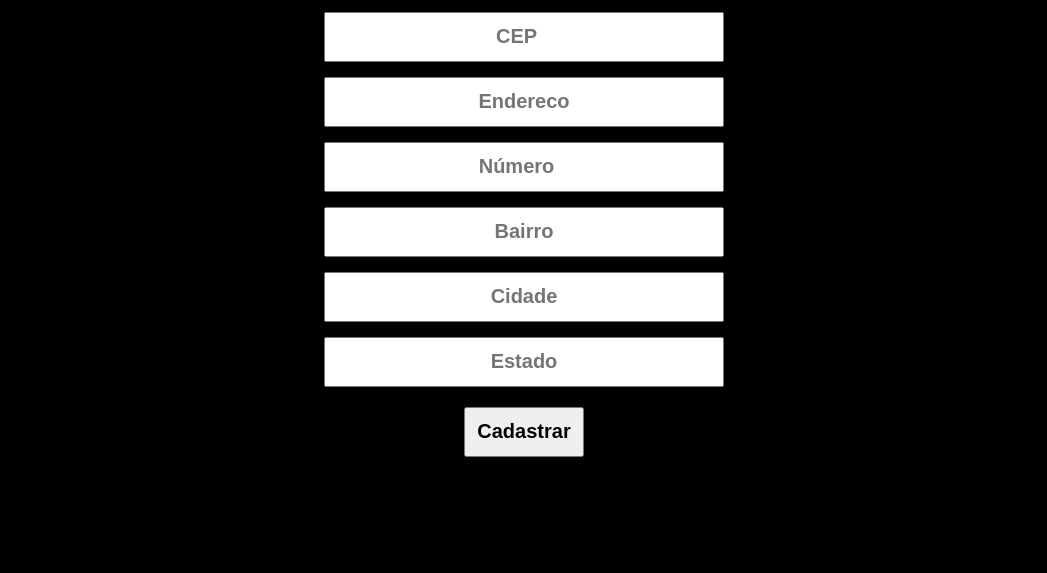
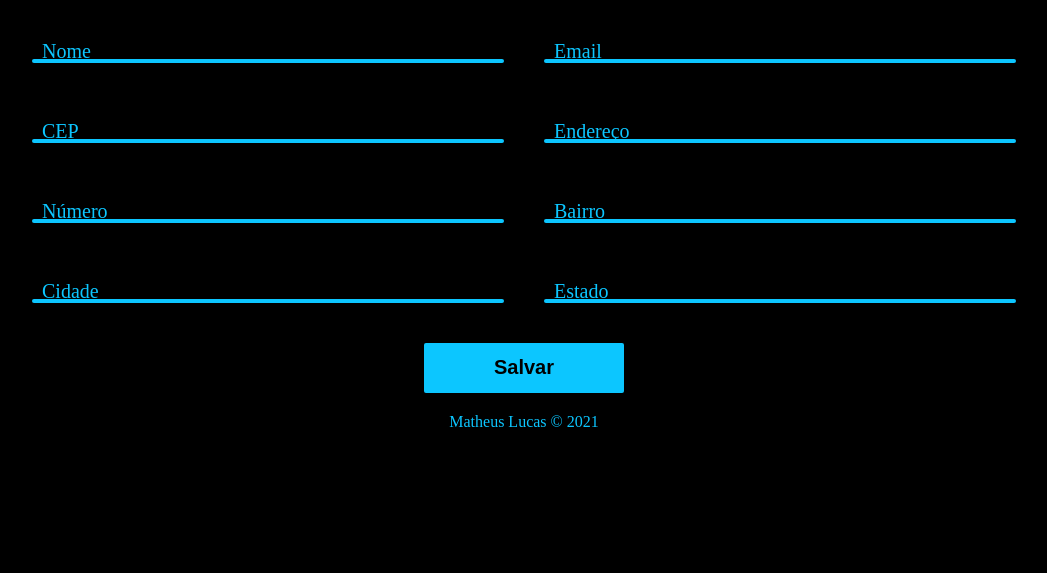
Before and after one commit to suehtam6/API_cep, a plain HTML site: page index.html in a window 1280 px wide. Shown: the part 227-800 px from the top of the page, without its empty margins (116-1163 px from the left). Drawn offline with Linux system fonts and the light colour scheme.

Commit message:
Realizando trabalho sobre a BrasilAPI

```diff
--- a/css/style.css
+++ b/css/style.css
@@ -1,51 +1,96 @@
-body{
+:root {
+    --bg-color: #000;
+    --primary-color: #0cc6ff;
+}
+
+body {
     display: flex;
     flex-direction: column;
     justify-content: center;
     align-items: center;
     min-height: 100vh;
-    background-color: black;
-    overflow-x: hidden;
+    background-color: var(--bg-color) ;
 }
 
-.dados{
+
+.container {
     display: flex;
     flex-direction: column;
-    align-items: center;
-    gap: 20px;
+    justify-content: center;
+    width: 80%;
+    padding: 20px;
+    gap: 40px;
 }
 
-.dados h1{
-    display: flex;
-    font-weight: bold;
-    justify-content: center;
-    color: #fafafa;
-
+.title {
+    font-size: 40px;
+    text-align: center;
+    user-select: none;
+    color: var(--primary-color);
 }
 
-.dados button{
-    width: 30%;
-    height: 50px;
-    font-weight: bold;
-    font-size: 20px;
+.row {
+    display: grid;
+    grid-template-columns: repeat(auto-fit, minmax(350px, 1fr));
+    gap: 40px;
+}
+.inputbox {
+    position: relative;
+    display: flex;
+    flex-direction: column-reverse;
+    height: 40px;
 }
 
-.container-campos{
-    display: flex;
-    flex-direction: column;
-    gap: 15px;
+.inputbox label {
+    position: relative;
+    top:0;
+    left: 10px;
+    font-size: 20px;
+    color: var(--primary-color);
+    transition: .5s;
+    cursor: text;
+}
+
+.inputbox input {
+    position: absolute;
+    background-color: var(--primary-color);
     width: 100%;
+    height: 4px;
+    bottom: 0;
+    box-shadow: none;
+    border: none;
+    outline: none;
+    border-radius: 2px;
+    transition: .5s;
+    font-size: 20px;
+    font-weight: bold;
+    padding: 0 10px;
+}
+
+.inputbox input:focus,
+.inputbox input:valid {
     height: 100%;
 }
 
-.caixa-input{
-    text-align: center;
-    width: 50dvh;
+.inputbox input:focus + label,
+.inputbox input:valid + label {
+    top: -40px;
+    left: 0;
+}
+
+.container button {
+    justify-self: center;
+    width: 200px;
     height: 50px;
+    border:none;
+    outline: none;
+    cursor: pointer;
+    background-color: var(--primary-color);
     font-size: 20px;
     font-weight: bold;
+    border-radius: 2px;
 }
 
-.caixa-input:focus{
-    border: 3px rgb(0, 0, 0) solid;
+footer {
+    color: var(--primary-color);
 }
--- a/index.html
+++ b/index.html
@@ -11,28 +11,51 @@
 </head>
 
 <body>
-    <main>
-        <div class="dados">
-
-            <h1>Cadastro</h1>
-
-            <div class="container-campos">
-                <input type="text" id="nome" placeholder="Nome" class="caixa-input">
-                <input type="number" id="cep" placeholder="CEP" class="caixa-input">
-                <input type="text" id="endereco" placeholder="Endereco" class="caixa-input">
-                <input type="number" id="numero" placeholder="Número"  class="caixa-input">
-                <input type="text" id="bairro" placeholder="Bairro" class="caixa-input">
-                <input type="text" id="cidade" placeholder="Cidade" class="caixa-input">
-                <input type="text" id="estado" placeholder="Estado" class="caixa-input">
-
+    <main class="container">
+        <h1 class="title">Cadastro</h1>
+        <div class="row">
+            <div class="inputbox">
+                <input type="text" id="nome" required>
+                <label for="nome">Nome</label>
+            </div>
+            <div class="inputbox">
+                <input type="text" id="email"  required>
+                <label for="email">Email</label>
+            </div>
+        </div>
+        <div class="row">
+            <div class="inputbox">
+                <input type="text" id="cep"  required>
+                <label for="cep">CEP</label>
+            </div>
+            <div class="inputbox">
+                <input type="text" id="endereco"  required>
+                <label for="endereco">Endereço</label>
+            </div>
+            <div class="inputbox">
+                <input type="text" id="numero"  required>
+                <label for="numero">Número</label>
             </div>
 
-            <button>Cadastrar</button>
-
+            <div class="inputbox">
+                <input type="text" id="bairro"  required>
+                <label for="bairro">Bairro</label>
+            </div>
+            <div class="inputbox">
+                <input type="text" id="cidade"  required>
+                <label for="cidade">Cidade</label>
+            </div>
+            <div class="inputbox">
+                <input type="text" id="estado"  required>
+                <label for="estado">Estado</label>
+            </div>
         </div>
-
+        <div class="row">
+            <button id="btn">Salvar</button>
+        </div>
     </main>
-
+    <footer>
+        Matheus Lucas &#169 2021
+    </footer>
 </body>
-
 </html>
```
